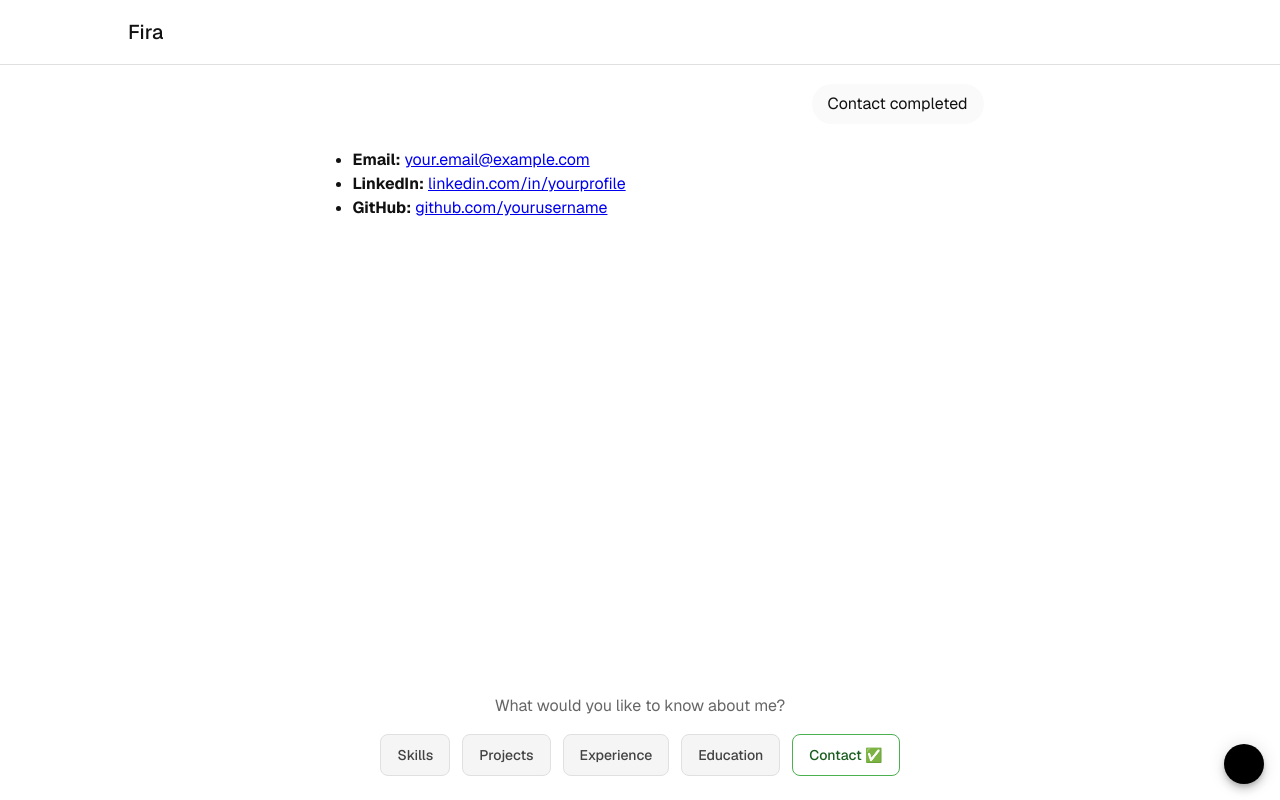
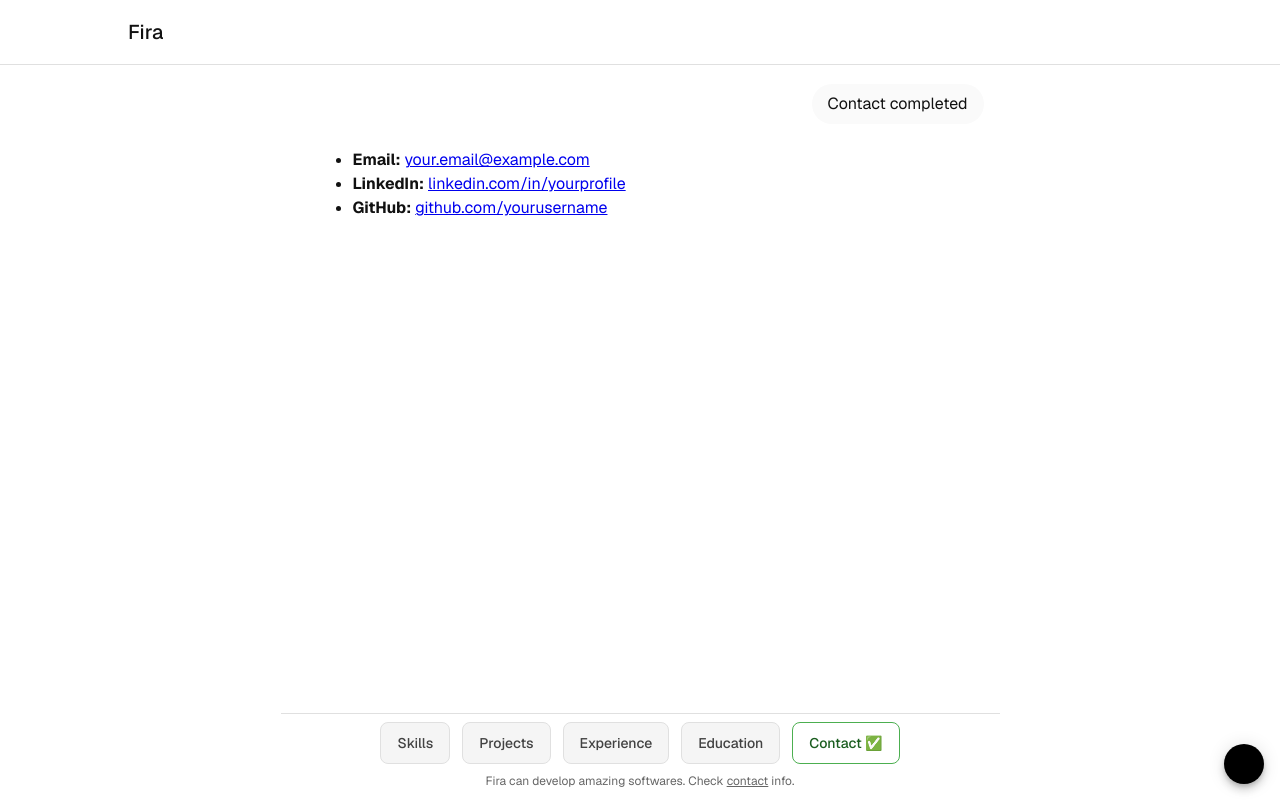
Before and after one commit to fira-pro/portfolio, a React (Vite) app: page / in a window 1280 px wide. Both pictures are taken after a click on the button "Contact". Built offline with nearby package versions, Linux system fonts and the light colour scheme; some icons are missing.

Commit message:
- add a footer if the chat is started. clicking the contact in the footer will either scroll to contact chat or add it to the chat if not already in there - change some components only to be displayed according the chat state

```diff
--- a/src/components/chat/Suggestions.jsx
+++ b/src/components/chat/Suggestions.jsx
@@ -4,19 +4,50 @@ import Button from "@mui/material/Button";
 import Typography from "@mui/material/Typography";
 import Stack from "@mui/material/Stack";
 const Suggestions = () => {
-  const { sections, startStreaming, currentStreamingId } =
-    usePortfolioStore();
+  const {
+    sections,
+    startStreaming,
+    currentStreamingId,
+    streamedSections,
+  } = usePortfolioStore();
+  const isJustStarted = streamedSections.length === 0;
+
+  const handleScrollToContact = () => {
+    if (streamedSections.find((s) => s === "contact")) {
+      const userMessageElement = document.querySelector(
+        "[data-user-message=contact]"
+      );
+      if (userMessageElement) {
+        userMessageElement?.scrollIntoView({
+          behavior: "smooth",
+        });
+      }
+    } else {
+      startStreaming("contact");
+    }
+  };
+
+  const suggestionsBoxStyles = isJustStarted
+    ? {}
+    : {
+        borderTopColor: "divider",
+        borderTopStyle: "solid",
+        borderTopWidth: "0.8px",
+      };
 
   return (
     <Box
-      mb={3}
+      pt={1}
+      // mb={1}
       sx={{
         display: "flex",
         flexDirection: "column",
         alignContent: "center",
         justifyContent: "center",
+        ...suggestionsBoxStyles,
       }}
     >
+      {isJustStarted && (
         <Typography
           color="text.secondary"
           my={2}
@@ -24,6 +55,7 @@ const Suggestions = () => {
         >
           What would you like to know about me?
         </Typography>
+      )}
       <Stack
         direction="row"
         flexWrap="wrap"
@@ -79,6 +111,26 @@ const Suggestions = () => {
           </Button>
         ))}
       </Stack>
+      {!isJustStarted && (
+        <Typography
+          color="textSecondary"
+          variant="caption"
+          align="center"
+          py={1}
+        >
+          Fira can develop amazing softwares. Check{" "}
+          <span
+            onClick={handleScrollToContact}
+            style={{
+              cursor: "pointer",
+              textDecoration: "underline",
+            }}
+          >
+            contact
+          </span>{" "}
+          info.
+        </Typography>
+      )}
     </Box>
   );
 };
```
Lines whose indentation alone changed are shown as unchanged.
